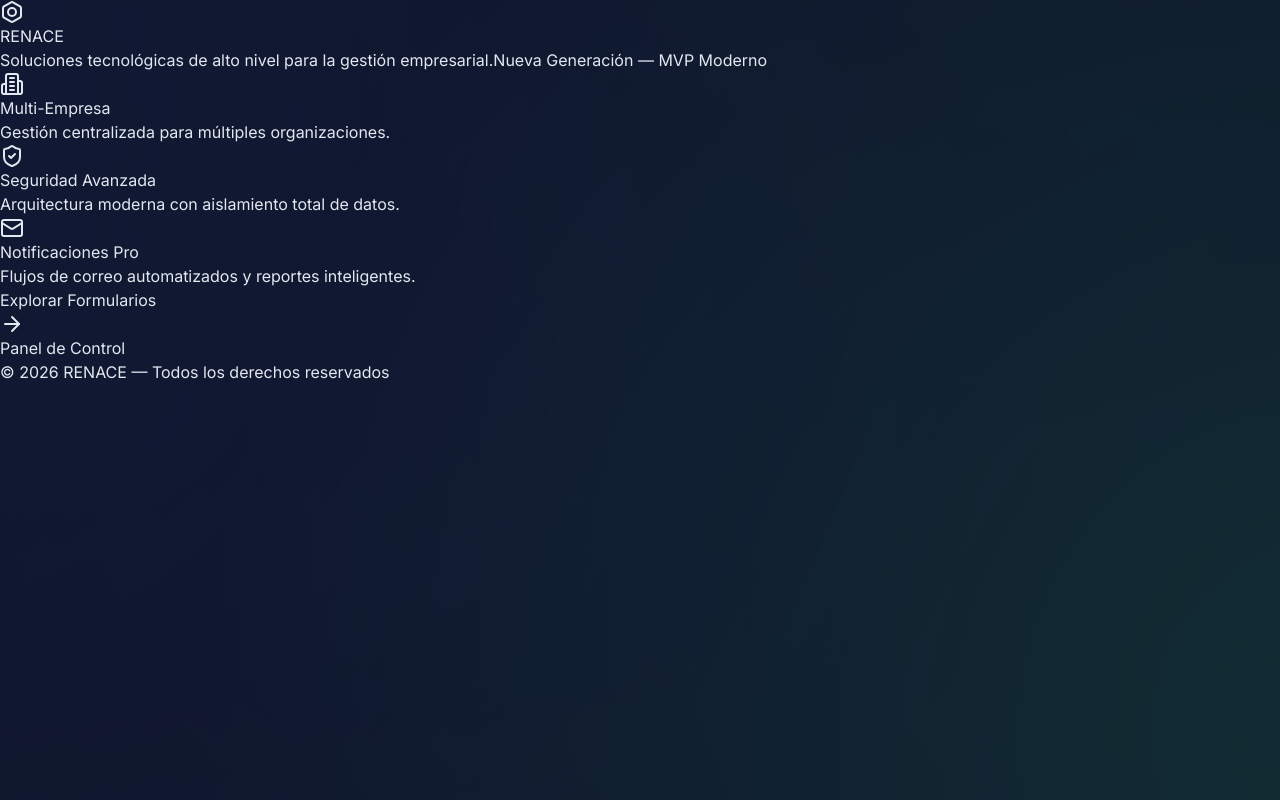
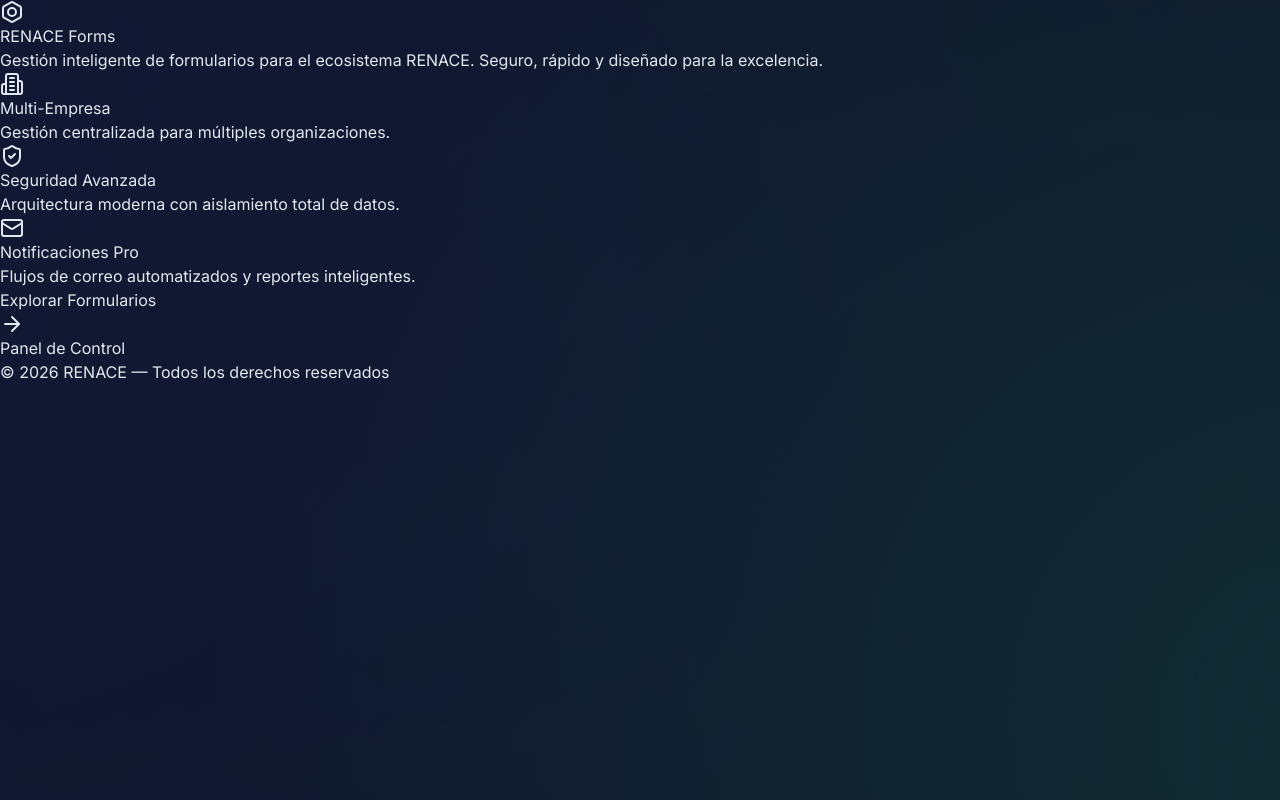
Before and after one commit to ExpertosTI/formsapp, a Next.js app: page / in a window 1280 px wide. Built offline with nearby package versions, Linux system fonts and the light colour scheme.

Commit message:
fix: agregar carpeta public y favicon para build de docker

```diff
--- a/package.json
+++ b/package.json
@@ -1,6 +1,6 @@
 {
-  "name": "ecofast-modern",
-  "version": "0.1.0",
+  "name": "renace-forms",
+    "version": "1.0.0",
   "private": true,
   "scripts": {
     "dev": "next dev",
--- a/src/app/page.tsx
+++ b/src/app/page.tsx
@@ -12,14 +12,12 @@ export default function Home() {
         </div>
 
         {/* Brand Name */}
-        <h1 className="mb-4 text-5xl font-black tracking-tighter sm:text-7xl">
-          <span className="text-emerald-400">R</span>
-          <span className="text-white">ENACE</span>
+        <h1 className="text-6xl font-black mb-6 tracking-tighter bg-clip-text text-transparent bg-gradient-to-r from-white to-white/40">
+          RENACE Forms
         </h1>
-
-        <p className="max-w-xl mx-auto mb-12 text-lg leading-relaxed text-slate-400 sm:text-xl">
-          Soluciones tecnológicas de alto nivel para la gestión empresarial.
-          <span className="block mt-2 text-emerald-400/80 font-medium italic">Nueva Generación — MVP Moderno</span>
+        <p className="text-xl text-neutral-400 mb-10 max-w-2xl mx-auto leading-relaxed">
+          Gestión inteligente de formularios para el ecosistema <span className="text-white font-semibold">RENACE</span>.
+          Seguro, rápido y diseñado para la excelencia.
         </p>
 
         {/* Features Grid */}
```
Also changed, not shown: docker-compose.yml (+10 -10 lines), 1 other file (tests, documents, lock files or other folders).
